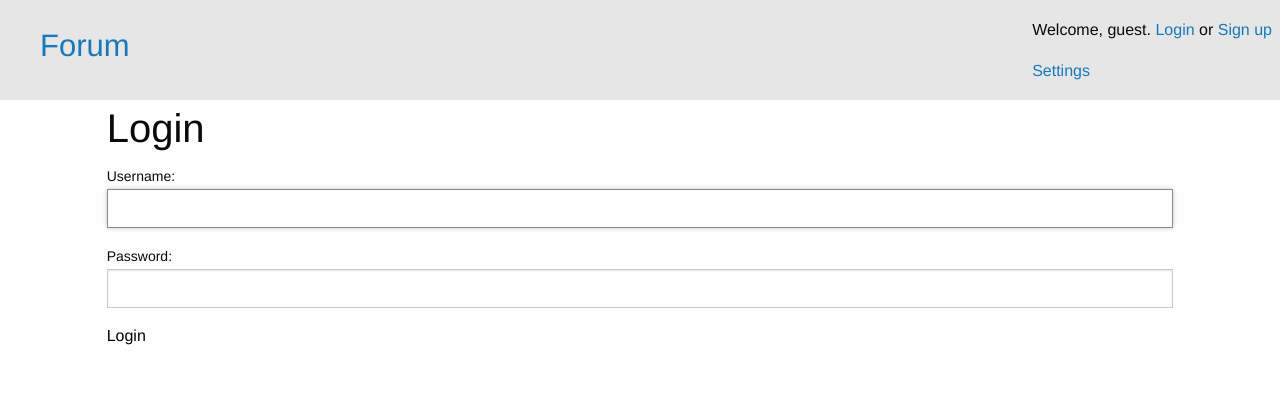
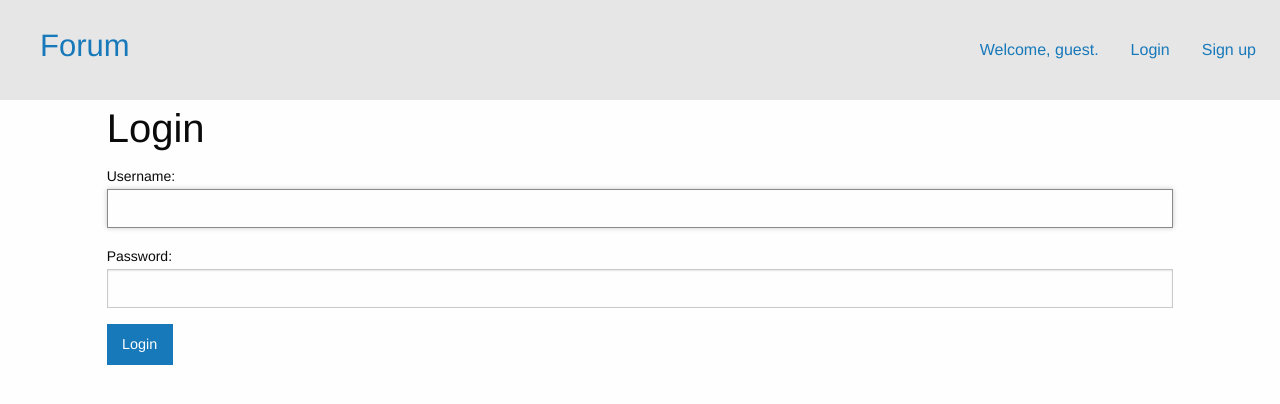
Before and after one commit to johnhh2/django-forum, a Django app: page /registration/login/ in a window 1280 px wide. Shown: the top 404 px of the page. Run offline with Django 3.2, Linux system fonts and the light colour scheme; some libraries are stand-ins or nearby versions.

Commit message:
Styling changes to top-bar and registration templates

```diff
--- a/registration/templates/registration/login.html
+++ b/registration/templates/registration/login.html
@@ -5,7 +5,7 @@
   <form method="post">
     {% csrf_token %}
     {{ form.as_p }}
-    <button type="submit">Login</button>
+    <button type="submit" class="button submit">Login</button>
   </form>
   {% include 'registration/messages.html' %}
 {% endblock %}
--- a/registration/templates/registration/logout.html
+++ b/registration/templates/registration/logout.html
@@ -1,5 +1,5 @@
 {% extends 'base.html' %}
 {% block content %}
 <h3>Thanks for using our forum. You are now logged out.</h3>
-<p><a style="z-index:2" href="{% url 'registration:login' %}">Log back in?</a></p>
+<p><a class="button submit" href="{% url 'registration:login' %}">Log back in?</a></p>
 {% endblock %}
--- a/registration/templates/registration/password_reset.html
+++ b/registration/templates/registration/password_reset.html
@@ -2,10 +2,10 @@
 
 {% block content %}
   <h2>Reset your password</h2>
-  <form method="post">
+  <form action="#" method="post">
     {% csrf_token %}
     {{ form.as_p }}
-    <button type="submit">Confirm</button>
+    <button type="submit" class="button submit">Confirm</button>
     {% include 'registration/messages.html' %}
   </form>
 {% endblock %}
--- a/registration/templates/registration/signup.html
+++ b/registration/templates/registration/signup.html
@@ -5,7 +5,7 @@
   <form method="post">
     {% csrf_token %}
     {{ form.as_p }}
-    <button type="submit">Sign up</button>
+    <button type="submit" class="button submit">Sign up</button>
   </form>
   {% include 'registration/messages.html' %}
 {% endblock %}
--- a/templates/base.html
+++ b/templates/base.html
@@ -36,14 +36,17 @@
       </ul>
     </div>
     <div class="top-bar-right">
-      <p>
-  	    {% if request.user.is_authenticated %}
-  		    Welcome, {{ request.user.get_username }} <a href="{% url 'registration:logout' %}">Logout</a>
+      <ul class="menu">
+  	{% if request.user.is_authenticated %}
+	<li><a>Welcome, {{ request.user.get_username }}</a></li>
+	<li><a href="{% url 'registration:logout' %}">Logout</a></li>
+	<li><a href="{% url 'forumapp:settings' %}">Settings</a></li>
         {% else %}
-  		    Welcome, guest. <a href="{% url 'registration:login' %}">Login</a> or <a href="{% url 'registration:signup' %}">Sign up</a>
-  	    {% endif %}
-      </p>
-      <a href="{% url 'forumapp:settings' %}">Settings</a>
+	<a><li>Welcome, guest.</a></li>
+	<li><a href="{% url 'registration:login' %}">Login</a></li>
+	<li><a href="{% url 'registration:signup' %}">Sign up</a></li>
+  	{% endif %}
+      </ul>
     </div>
   </div>
 
```
